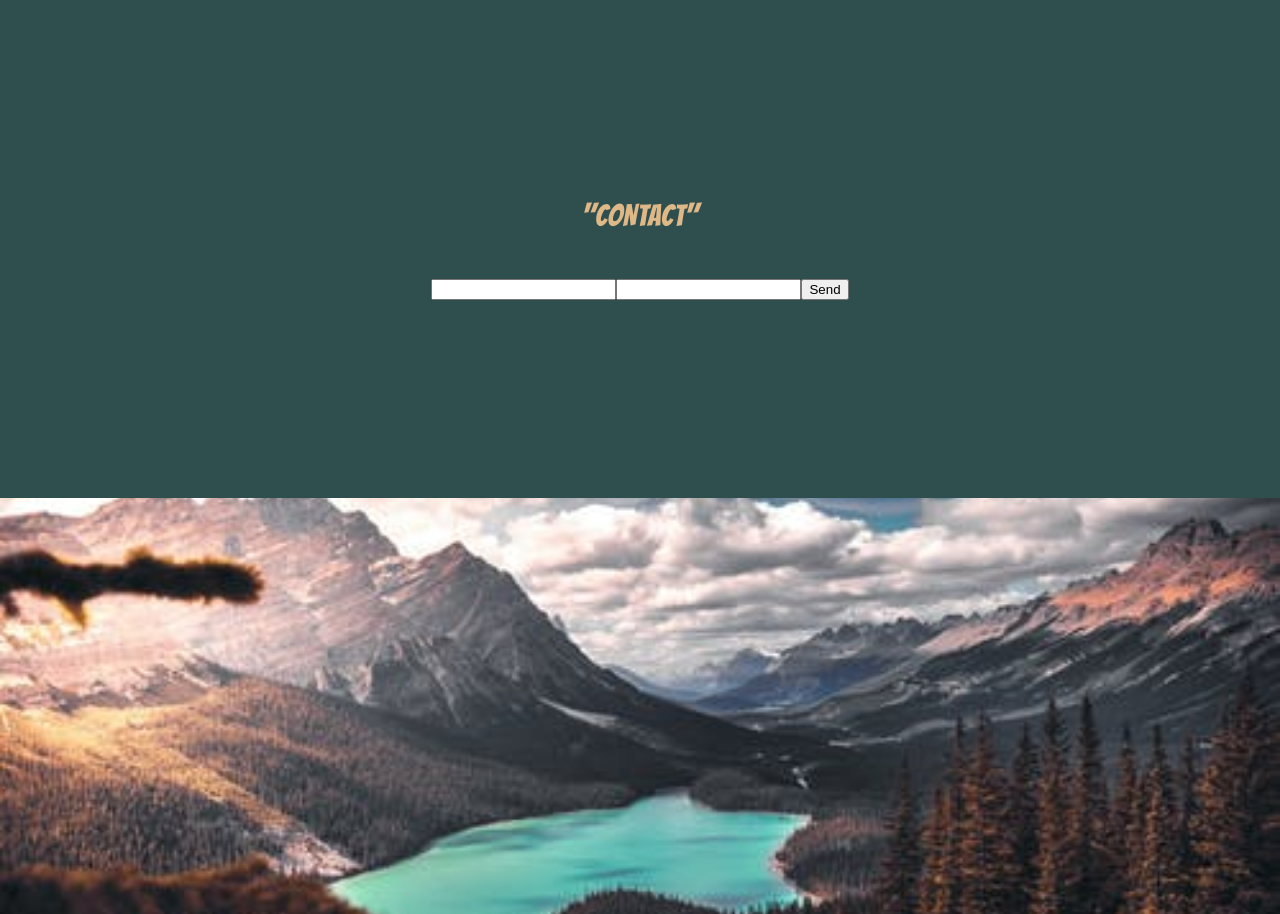
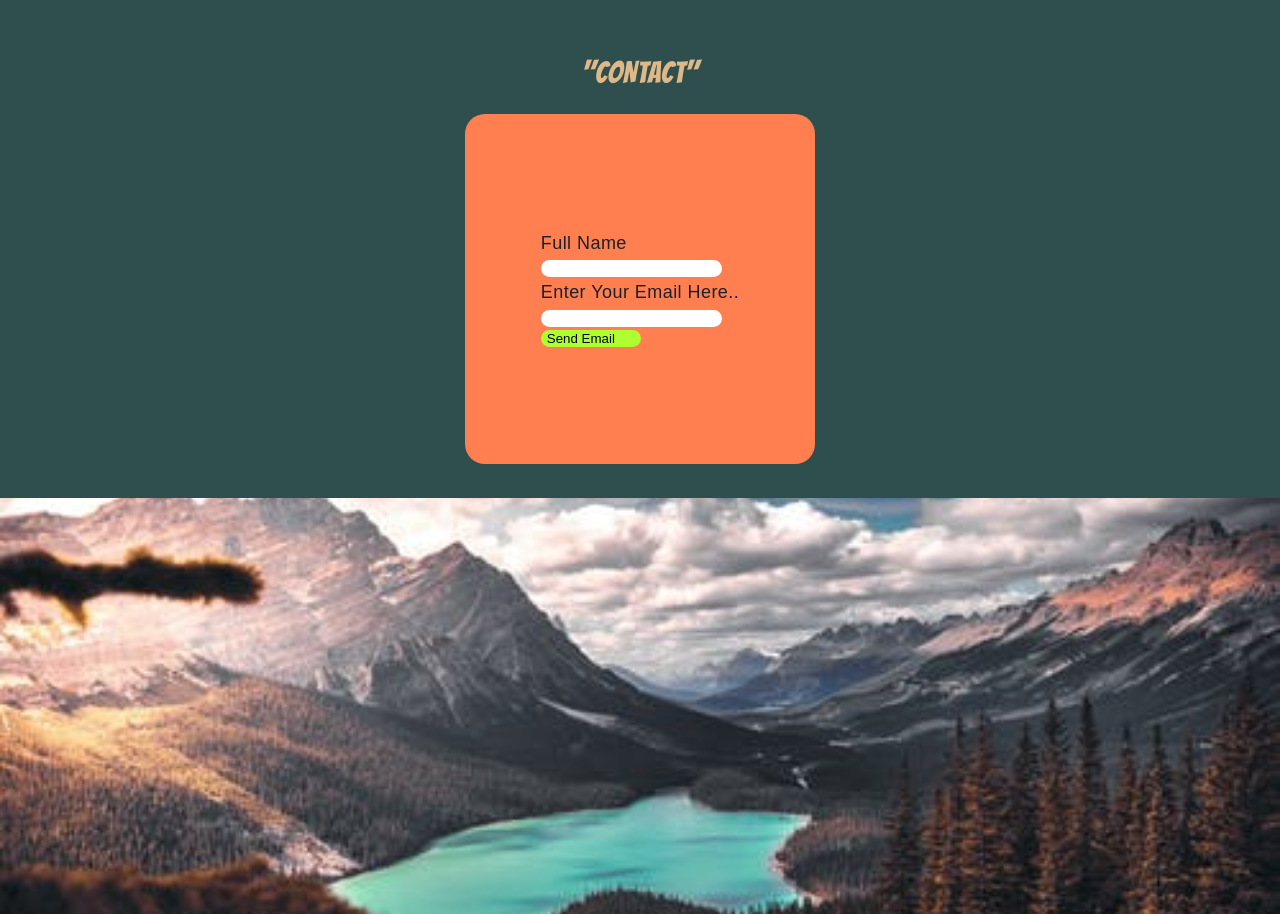
Before and after one commit to rts-cmk-wuhf02/praktikperiode-portfolio-dtorres1111, a Gatsby site: page / in a window 1280 px wide. Shown: the part 3002-3916 px from the top of the page. Built offline with nearby package versions, Linux system fonts and the light colour scheme; Gatsby itself is replaced by a stand-in of ours; a web font is replaced by a local one.

Commit message:
add form

```diff
--- a/src/components/Emailform/Emailform.js
+++ b/src/components/Emailform/Emailform.js
@@ -1,8 +1,9 @@
 import React from "react"
+import styled from "styled-components"
 
 const Emailform = () => {
   return (
-    <div>
+    <StyledEmailform>
       <form
         name="contact"
         method="post"
@@ -10,12 +11,45 @@ const Emailform = () => {
         data-netlify-honeypot="bot-field"
       >
         <input name="form-name" type="hidden" value="contact" />
+        <label htmlFor="name">Full Name</label>
         <input type="text" name="name" />
+        <label htmlFor="email">Enter Your Email Here..</label>
         <input type="text" name="email" />
-        <button>Send</button>
+        <button>Send Email</button>
       </form>
-    </div>
+    </StyledEmailform>
   )
 }
 
 export default Emailform
+
+const StyledEmailform = styled.section`
+  width: 350px;
+  height: 350px;
+  border-radius: 20px;
+  background-color: coral;
+  display: flex;
+  justify-content: center;
+  align-items: center;
+  flex-direction: column;
+
+  input {
+    border-radius: 20px;
+    border: none;
+  }
+
+  label {
+    display: flex;
+    flex-direction: column;
+  }
+
+  button {
+    display: flex;
+    flex-direction: column;
+    border-radius: 20px;
+    border: none;
+    width: 100px;
+    background-color: greenyellow;
+    color: black;
+  }
+`
```
